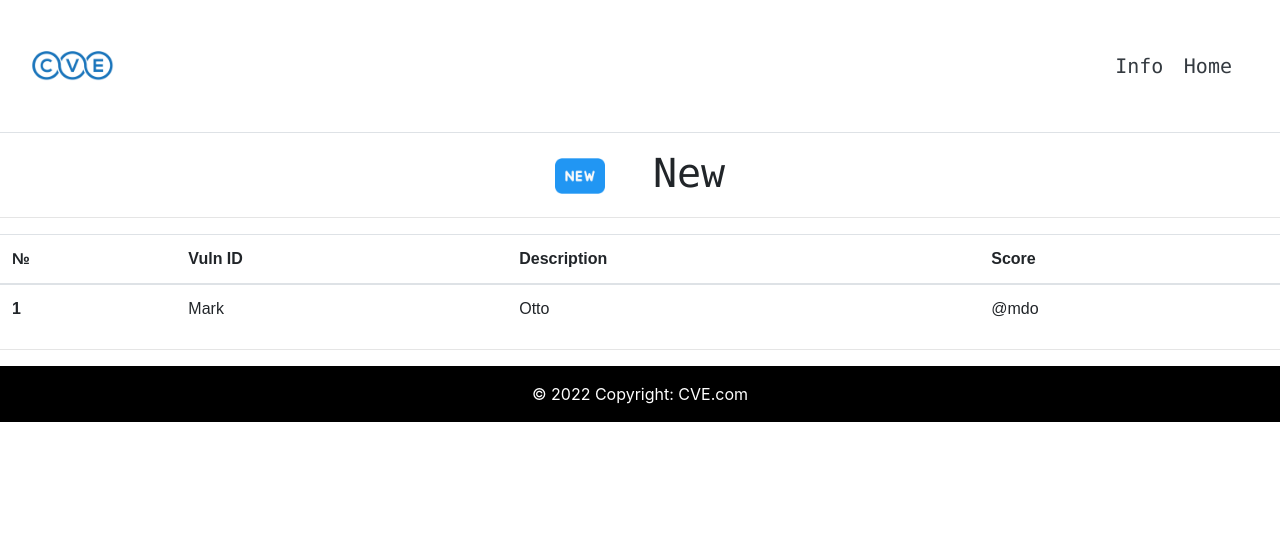
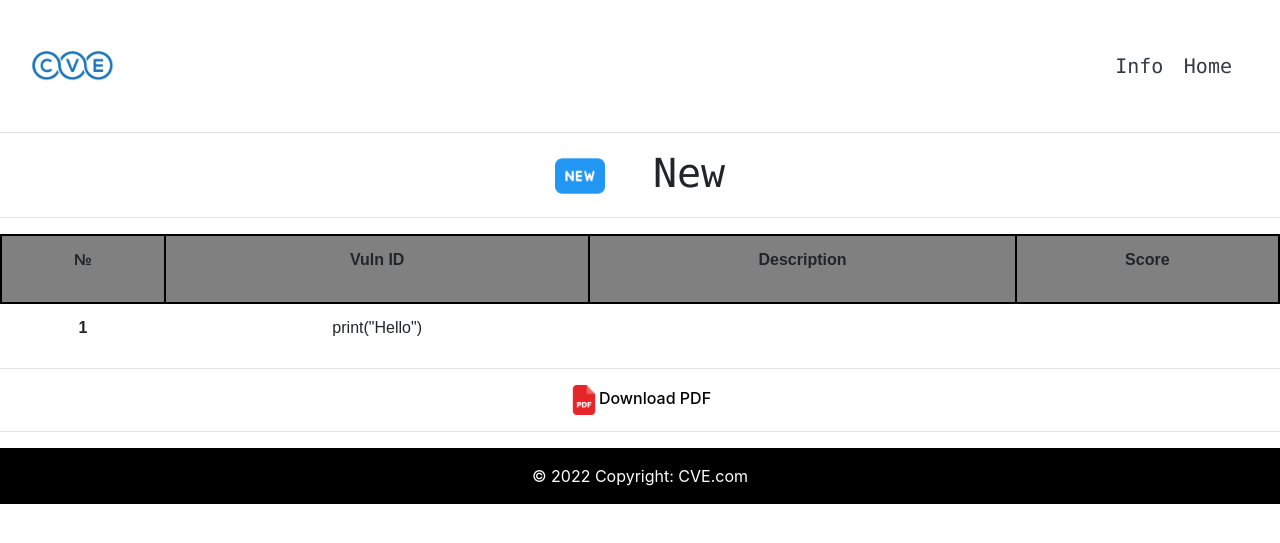
Before and after one commit to Roman-jx/Django_cve_api, a Django app: page /get/new/ in a window 1280 px wide. Shown: the top 543 px of the page. Run offline with Django 4.2, Linux system fonts and the light colour scheme.

Commit message:
update 1

```diff
--- a/module_2_project/module_2_project/settings.py
+++ b/module_2_project/module_2_project/settings.py
@@ -25,7 +25,10 @@
 # SECURITY WARNING: don't run with debug turned on in production!
 DEBUG = True
 
-ALLOWED_HOSTS = ["127.0.0.1"]
+ALLOWED_HOSTS = [
+    "192.168.0.112",
+    "127.0.0.1",
+]
 
 
 LOGGING = {
--- a/module_2_project/module_2_project/static/style.css
+++ b/module_2_project/module_2_project/static/style.css
@@ -50,12 +50,17 @@
   border-collapse: collapse;
   width: 100%;
 }
-
-/*td, th {*/
-/*  border: 1px solid #dddddd;*/
-/*  text-align: left;*/
-/*  padding: 8px;*/
-/*}*/
-/*tr:nth-child(even) {*/
-/*  background-color: #dddddd;*/
-/*}*/
+.d1{
+    text-align: center;
+    text-decoration: none;
+    color: black;
+}
+.mid-dict3 .table {
+    text-align: center;
+    text-decoration: none;
+}
+.mid-dict3 .table thead tr th{
+    background: grey;
+    border: 2px solid black;
+    padding-bottom: 30px;
+}
--- a/module_2_project/module_2_project/templates/base.html
+++ b/module_2_project/module_2_project/templates/base.html
@@ -3,8 +3,7 @@
 <html lang="en">
 <head>
     <meta charset="UTF-8">
-    <meta name="viewport"
-          content="width=device-width, user-scalable=no, initial-scale=1.0, maximum-scale=1.0, minimum-scale=1.0">
+    <meta name="viewport" content="width=device-width, user-scalable=no, initial-scale=1.0, maximum-scale=1.0, minimum-scale=1.0">
     <meta http-equiv="X-UA-Compatible" content="ie=edge">
     <link rel="stylesheet" href="https://cdn.jsdelivr.net/npm/bootstrap@4.4.1/dist/css/bootstrap.min.css" integrity="sha384-Vkoo8x4CGsO3+Hhxv8T/Q5PaXtkKtu6ug5TOeNV6gBiFeWPGFN9MuhOf23Q9Ifjh" crossorigin="anonymous">
     <link rel="icon" href="{% static 'round-chart.png' %}">
--- a/module_2_project/module_2_project/templates/get_new.html
+++ b/module_2_project/module_2_project/templates/get_new.html
@@ -18,12 +18,16 @@
           <tbody>
             <tr>
               <th scope="row">1</th>
-              <td>Mark</td>
-              <td>Otto</td>
-              <td>@mdo</td>
+              <td><py-script>print("Hello")</py-script></td>
+              <td></td>
+              <td></td>
             </tr>
           </tbody>
         </table>
     </div>
+    <hr>
+    <div class="d1">
+        <h6><a href="{% url 'get_new_pdf' %}"><img src="{% static 'pdf.png' %}" width="30" height="30"></a>Download PDF</h6>
+    </div>
 <hr>
 {% endblock %}
--- a/module_2_project/module_2_project/urls.py
+++ b/module_2_project/module_2_project/urls.py
@@ -5,13 +5,20 @@
 from . import views, settings
 from .views import *
 from django.contrib.staticfiles.urls import staticfiles_urlpatterns
+from .views import Vuln
 
 urlpatterns = [
     path('admin/', admin.site.urls),
     path('info/', info, name="info"),
     path('', home, name="home"),
     path('get/new/', get_new, name="get_new"),
-    path('get/critical', get_critical, name="get_critical"),
-    path('get/all', get_all, name="get_all")
+    path('get/critical/', get_critical, name="get_critical"),
+    path('get/all/', Vuln.as_view(), name="get_all"),
+    path('get/new/pdf/', get_new_pdf, name="get_new_pdf"),
+    path('get/critical/pdf/', get_critical_pdf, name="get_critical_pdf"),
+    path('get/all/pdf/', get_all_pdf, name="get_all_pdf"),
+
+    # path('get/all/cve/', get_all_content, name="get_all_content"),
+    # path('get/new/cve/', get_new_content, name="get_new_content"),
 ]
 urlpatterns += staticfiles_urlpatterns()
--- a/module_2_project/module_2_project/views.py
+++ b/module_2_project/module_2_project/views.py
@@ -1,31 +1,70 @@
-from django.http import HttpResponse, HttpResponseNotFound
+from django.http import HttpResponse, HttpResponseNotFound, JsonResponse
+# from bs4 import BeautifulSoup
+from django.views.generic import TemplateView
 from django.shortcuts import render
+from .models import Vulnes as Vul
+# from django import template
+# from django.conf import settings
 import logging
-import datetime
-import pdfkit
+# import pdfkit
+import json
 
 
 Logging = logging.getLogger('main')
-NIST_API_KEY = "5a79759a-92b1-4807-9c68-df070b8461ef"
+# register = template.Library()
 
 def info(request):
     Logging.info("BOT")
-    return render(request, "info.html", {"title": "Info"})
+    return render(request, "info.html", {
+        "title": "Info"
+    })
 
 def home(request):
     Logging.info("BOT")
-    return render(request, "home.html", {"title": "Home"})
+    return render(request, "home.html", {
+        "title": "Home"
+    })
 
 def get_new(request):
     Logging.info("BOT")
-    return render(request, "get_new.html", {"title": "New cve"})
+    return render(request, "get_new.html", {
+        "title": "New cve",
+    })
 
 def get_critical(request):
     Logging.info("BOT")
-    return render(request, "get_critical.html", {"title": "Critical cve"})
+    return render(request, "get_critical.html", {
+        "title": "Critical cve"
+    })
 
 def get_all(request):
     Logging.info("BOT")
-    return render(request, "get_all.html", {"title": "All cve"})
+    return render(request, "get_all.html", {
+        "title": "All cve",
+    })
 
-# def get
+class Vuln(TemplateView):
+    Logging.info("BOT")
+    template_name = "get_all.html"
+    def get(self, request):
+        cves = Manage.get_cves()
+        cntx = {
+            "cves": cves
+        }
+        # return JsonResponse(cntx, safe=False)
+        return render(request, self.template_name, cntx)
+
+class Manage():
+    Logging.info("BOT")
+    def get_cves():
+        req = Vul.objects.all().values()
+        return list(req)
+
+def get_new_pdf(request):
+    return render(request, "get_new_pdf.html")
+
+def get_critical_pdf(request):
+    return render(request, "get_critical_pdf.html")
+
+def get_all_pdf(request):
+    return render(request, "get_all_pdf.html")
```
Also changed, not shown: module_2_project/module_2_project/admin.py (+12 -4 lines), module_2_project/module_2_project/models.py (added, +12 -0 lines), module_2_project/module_2_project/templates/get_all.html (+36 -9 lines), module_2_project/module_2_project/templates/get_critical.html (+7 -3 lines), module_2_project/module_2_project/templates/get_critical_pdf.html (added, +10 -0 lines), module_2_project/module_2_project/templates/get_new_pdf.html (added, +10 -0 lines), module_2_project/db_backup.sqlite3 (added), module_2_project/module_2_project/migrations/0001_initial.py (added), module_2_project/module_2_project/migrations/0002_vulnes_delete_prices.py (added), module_2_project/module_2_project/migrations/0003_alter_vulnes_score.py (added), module_2_project/module_2_project/migrations/0004_alter_vulnes_score.py (added), module_2_project/module_2_project/templates/get_all_pdf.html (added), module_2_project/module_2_project/templates/get_all_test.html (added), 1 other file.
